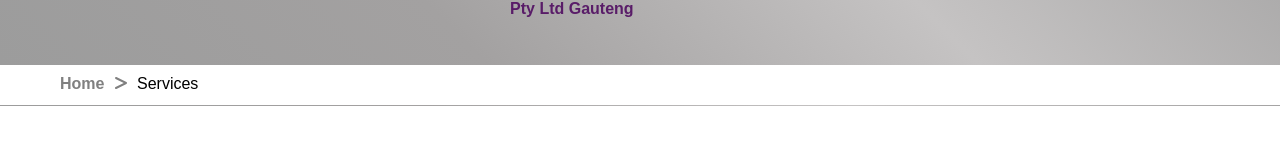
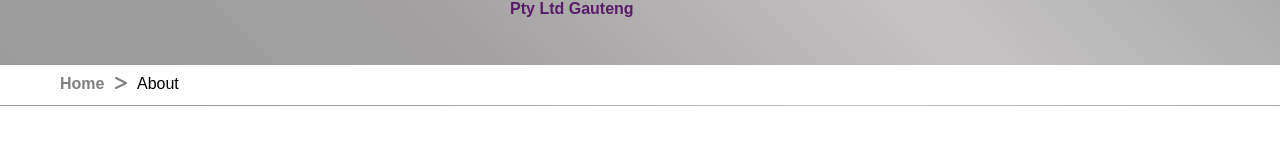
Before and after one commit to DiksonIvySon/Avant-Projects, a React (Vite) app in the folder AvantProjects/: page /about in a window 1280 px wide. Shown: the part 304-469 px from the top of the page. Built offline with nearby package versions, Linux system fonts and the light colour scheme.

Commit message:
Set up page title  props for each page banner

```diff
--- a/AvantProjects/src/Components/Banner2.jsx
+++ b/AvantProjects/src/Components/Banner2.jsx
@@ -5,7 +5,7 @@ import { Link } from "react-router-dom";
 import { FontAwesomeIcon } from '@fortawesome/react-fontawesome'
 import { faGreaterThan } from '@fortawesome/free-solid-svg-icons'
 
-function Banner2({heading}) {
+function Banner2({heading, pageTitleProp}) {
   return (
     <div className='banner2'>
         <div className='banner2-heading-container'>
@@ -21,7 +21,7 @@ function Banner2({heading}) {
             <div className='banner2-icon'>
                 <FontAwesomeIcon icon={faGreaterThan} />
             </div>
-            <p>Services</p>
+            <p>{pageTitleProp}</p>
         </div>
         <hr className='banner2-long-line'/>
     </div>
--- a/AvantProjects/src/pages/About.jsx
+++ b/AvantProjects/src/pages/About.jsx
@@ -16,7 +16,7 @@ function About(props) {
     <div>
         <Header1 />
         <Header2 />
-        <Banner2 heading="About"/>
+        <Banner2 heading="About" pageTitleProp="About"/>
         <div className='section'>
             <p className='about-page-paragraph'>
                 With all of your commercial, industrial, and residential projects, you can rely on our team of
--- a/AvantProjects/src/pages/Contact.jsx
+++ b/AvantProjects/src/pages/Contact.jsx
@@ -31,7 +31,7 @@ function Contact(props) {
     <div className='contact-page'>
         <Header1 />
         <Header2 />
-        <Banner2 heading="Contact"/>
+        <Banner2 heading="Contact" pageTitleProp="Contact"/>
         <div className='section'>
             <div className='contact-page-paragraph'>
                 <p>
--- a/AvantProjects/src/pages/Projects.jsx
+++ b/AvantProjects/src/pages/Projects.jsx
@@ -54,7 +54,7 @@ function Projects(props) {
     <div className='projects-page'>
         <Header1 />
         <Header2 />
-        <Banner2 heading="Projects"/>
+        <Banner2 heading="Projects" pageTitleProp="Projects"/>
         <div className='projects-page-projects-container section'>
             <div className='project-page-paragraph'>
                 <p >
--- a/AvantProjects/src/pages/Services.jsx
+++ b/AvantProjects/src/pages/Services.jsx
@@ -19,7 +19,7 @@ function Services() {
     <div className='services '>
         <Header1 />
         <Header2 />
-        <Banner2 heading="Services"/>
+        <Banner2 heading="Services" pageTitleProp="Services"/>
         <div className='section'>
             <div className='industrial-section'>
                 <div className='industrial-info'>
```
